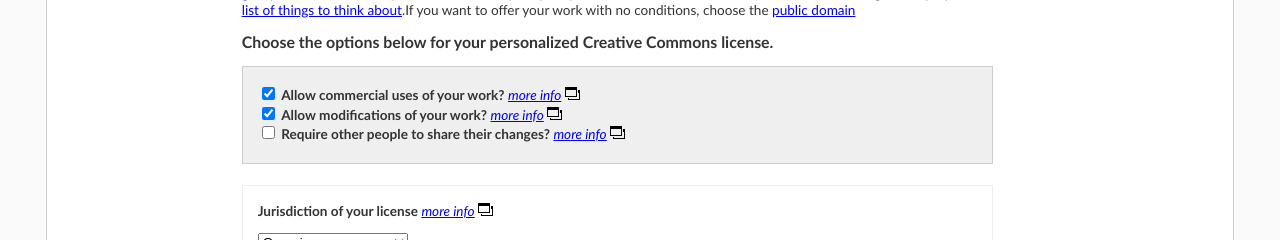
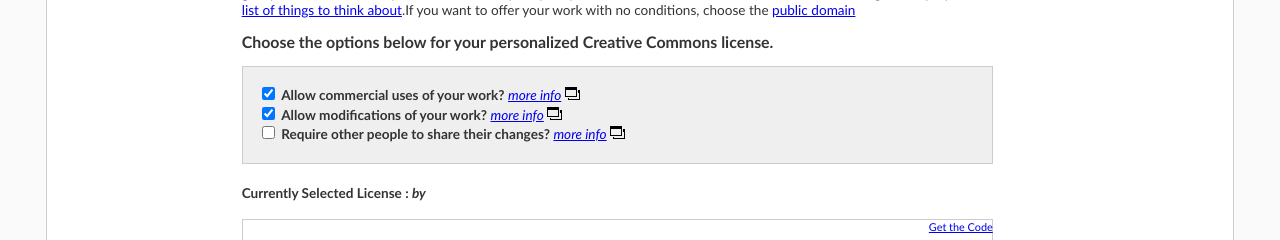
Before and after one commit to cc-archive/cclabs, a PHP site: page /licensechooser in a window 1280 px wide. Shown: the part 212-452 px from the top of the page. Run offline with PHP 8.4, Linux system fonts and the light colour scheme; data that the repository does not hold is empty.

Commit message:
Added alex' idea and anchor to get the code

```diff
--- a/licensechooser/index.php
+++ b/licensechooser/index.php
@@ -140,6 +140,12 @@
                     </p>
                     </div>
 
+                    <h4><?= _('Currently Selected License'); ?> : <em><span id="by">by</span><span id="nc" style="display: none">-nc</span><span id="nd" style="display:none">-nd</span><span id="sa" style="display:none;">-sa</span></em></h4>
+                    <p class="note"><a href="#result">Get the Code</a></p>
+                    <div id="license_selected">
+                        <div id="license_example"></div>
+                    </div>
+
                     <div id="optional">
 
                     <p><strong><?= _('Jurisdiction of your license') ;?></strong> <?= print_more_info('http://a2.creativecommons.org/license/jurisdiction-popup?lang=en'); ?> </p>
@@ -196,12 +202,6 @@
 
                     </div>
 
-                    <h4><?= _('Currently Selected License'); ?> : <em><span id="by">by</span><span id="nc" style="display: none">-nc</span><span id="nd" style="display:none">-nd</span><span id="sa" style="display:none;">-sa</span></em></h4>
-                    <div id="license_selected">
-                        <div id="license_example"></div>
-
-
-                    </div>
 
 
                     <!-- <p><input type="button" name="submit" value="<?= _('Create Code!'); ?>" id="submit" onClick="testSub();"/></p> -->
--- a/licensechooser/style.css
+++ b/licensechooser/style.css
@@ -1,8 +1,9 @@
 #license_selected
 {
-    border:         1px solid #eee;
+    border:         1px solid #ccc;
     text-align:     center;
     padding:        3%;
+    margin-bottom: 2.7%;
 }
 
 textarea#result
@@ -38,3 +39,11 @@ a img
 {
     color: red;
 }
+
+.note
+{
+    float: right;
+    font-size: 80%;
+    padding: 0;
+    margin: 0;
+}
```
